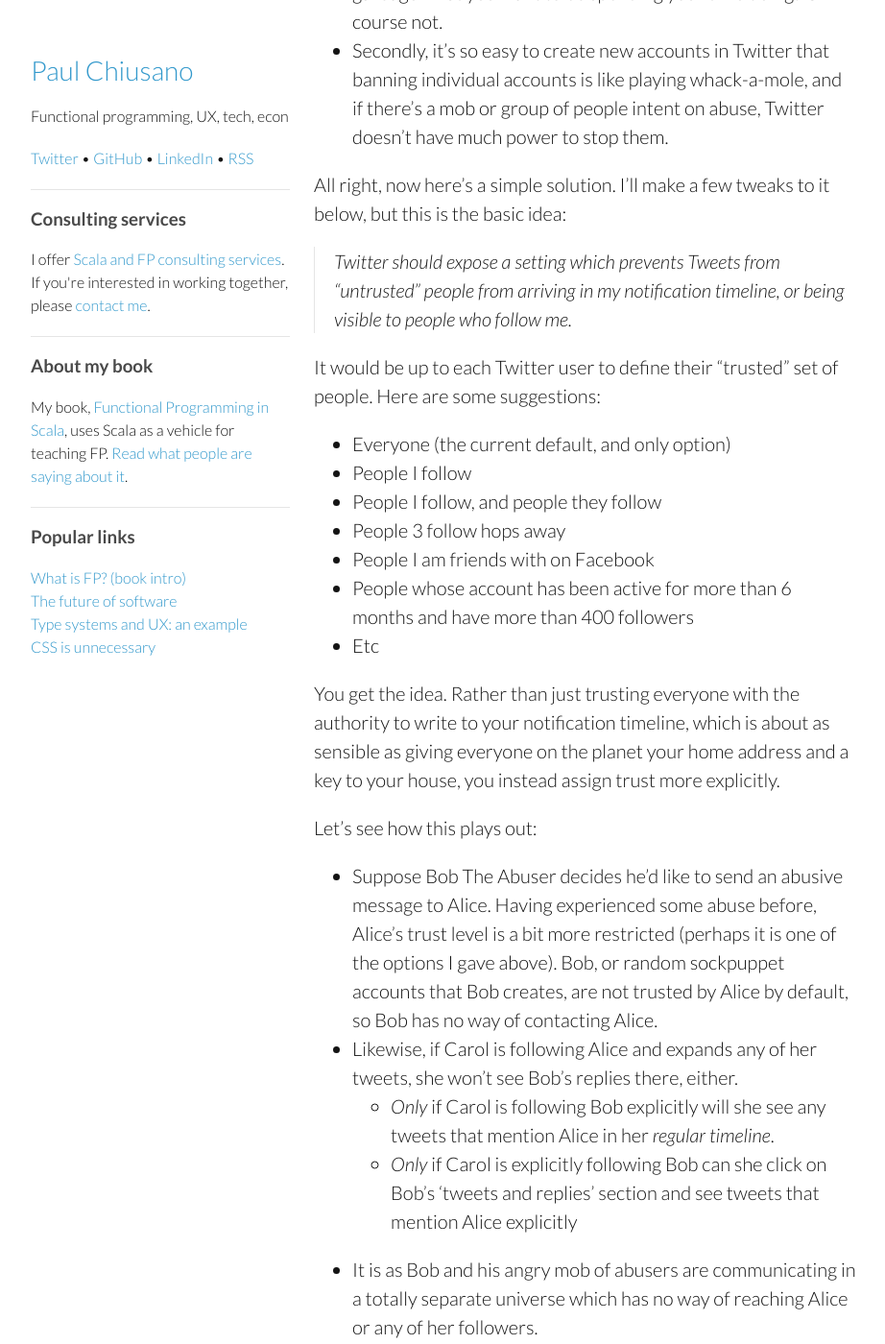
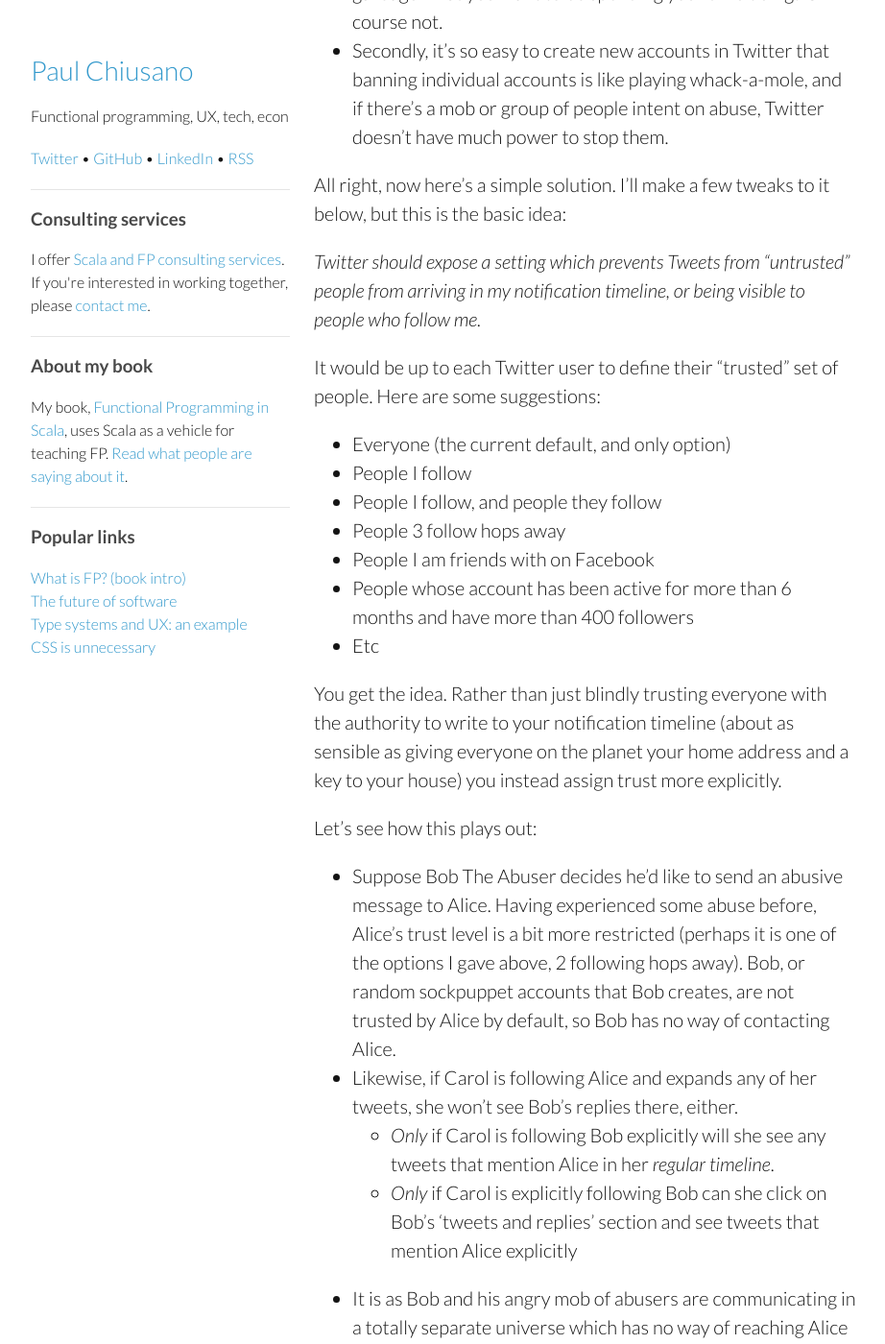
Before and after one commit to pchiusano/pchiusano.github.io, a Jekyll site: the page built from _posts/2015-10-16-twitter-abuse.markdown, in a window 1280 px wide and 1400 px high, scrolled down 923 px. Shown: the whole window at 96% size, without its empty margins (178-1100 px from the left). Built offline with Jekyll 4.4.1, drawn with Linux system fonts in a browser that asks for light colours; comment, search, counter and statistics services are not loaded; some of the changed text lies outside the part shown.

Commit message:
Update 2015-10-16-twitter-abuse.markdown

```diff
--- a/_posts/2015-10-16-twitter-abuse.markdown
+++ b/_posts/2015-10-16-twitter-abuse.markdown
@@ -8,7 +8,7 @@
 
 Here's the core issue:
 
-> Anyone on Twitter can cause a tweet to arrive in my notifications, just by mentioning my Twitter handle. And related to this, anyone viewing my timeline or following me can see these tweets, assuming they are replies to tweets I've made.
+_Anyone on Twitter can cause a tweet to arrive in my notifications, just by mentioning my Twitter handle. And related to this, anyone viewing my timeline or following me can see these tweets, assuming they are replies to tweets I've made._
 
 So, if some hateful nutjob decides they don't like me, they can tweet at me, and I'll have to see it or at least know it's there, and people who expand the thread under each of my tweets can see it also. I haven't granted this person the capability to contact me, yet Twitter allows it by default. If a mob of hateful nutjobs get together to abuse someone via Twitter, there is no real way to prevent it. The person being abused can block individual accounts, can report individual accounts, but that's really unsatisfactory:
 
@@ -17,7 +17,7 @@
 
 All right, now here's a simple solution. I'll make a few tweaks to it below, but this is the basic idea:
 
-> Twitter should expose a setting which prevents Tweets from "untrusted" people from arriving in my notification timeline, _or being visible to people who follow me_.
+_Twitter should expose a setting which prevents Tweets from "untrusted" people from arriving in my notification timeline, or being visible to people who follow me._
 
 It would be up to each Twitter user to define their "trusted" set of people. Here are some suggestions:
 
@@ -29,11 +29,11 @@
 * People whose account has been active for more than 6 months and have more than 400 followers
 * Etc
 
-You get the idea. Rather than just trusting everyone with the authority to write to your notification timeline, which is about as sensible as giving everyone on the planet your home address and a key to your house, you instead assign trust more explicitly.
+You get the idea. Rather than just blindly trusting everyone with the authority to write to your notification timeline (about as sensible as giving everyone on the planet your home address and a key to your house) you instead assign trust more explicitly.
 
 Let's see how this plays out:
 
-* Suppose Bob The Abuser decides he'd like to send an abusive message to Alice. Having experienced some abuse before, Alice's trust level is a bit more restricted (perhaps it is one of the options I gave above). Bob, or random sockpuppet accounts that Bob creates, are not trusted by Alice by default, so Bob has no way of contacting Alice.
+* Suppose Bob The Abuser decides he'd like to send an abusive message to Alice. Having experienced some abuse before, Alice's trust level is a bit more restricted (perhaps it is one of the options I gave above, 2 following hops away). Bob, or random sockpuppet accounts that Bob creates, are not trusted by Alice by default, so Bob has no way of contacting Alice.
 * Likewise, if Carol is following Alice and expands any of her tweets, she won't see Bob's replies there, either.
   * _Only_ if Carol is following Bob explicitly will she see any tweets that mention Alice in her _regular timeline_.
   * _Only_ if Carol is explicitly following Bob can she click on Bob's 'tweets and replies' section and see tweets that mention Alice explicitly
```
Also changed, not shown: other parts of _posts/2015-10-16-twitter-abuse.markdown (+1 -1 lines).
